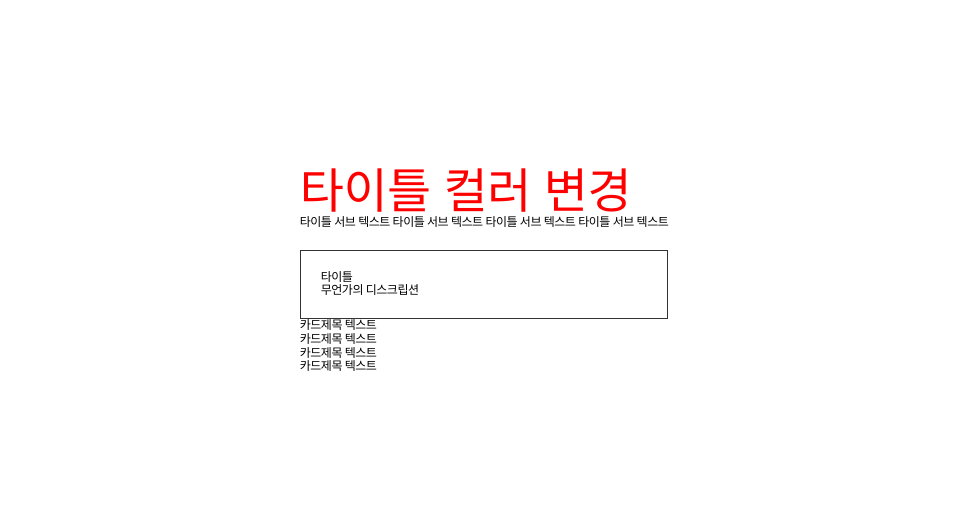
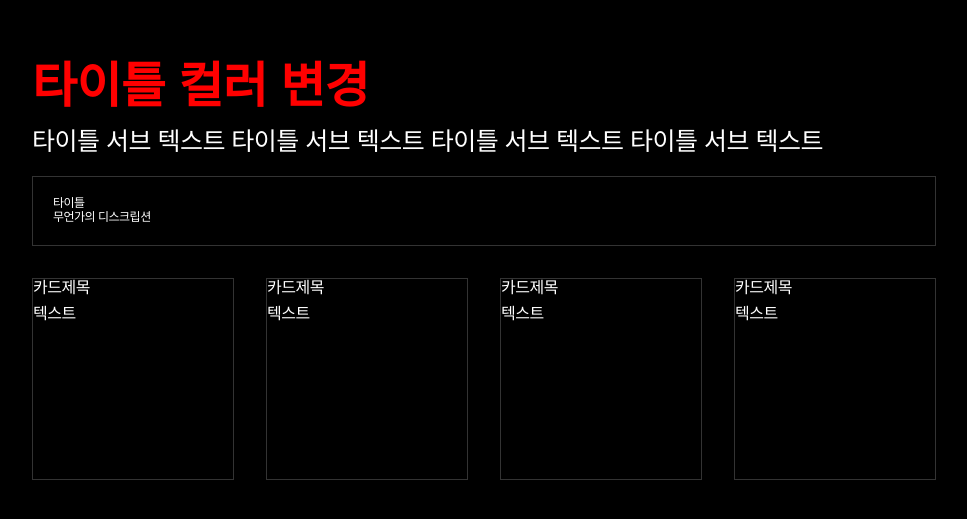
Before and after one commit to amooonsen/figma-token-test, a website: page index.html in a window 1280 px wide. Shown: the part 129-648 px from the top of the page, without its empty margins (156-1123 px from the left). Drawn offline with Linux system fonts and the light colour scheme.

Commit message:
스타일 업데이트

```diff
--- a/global.json
+++ b/global.json
@@ -758,6 +758,18 @@
     "type": "border",
     "description": "보더 추가"
   },
+  "border-gray": {
+    "value": {
+      "color": "#ccc",
+      "width": 1,
+      "style": "solid"
+    },
+    "type": "border"
+  },
+  "list": {
+    "value": 1.5,
+    "type": "lineHeights"
+  },
   "tokenSetOrder": {
     "0": {
       "value": "core",
--- a/index.html
+++ b/index.html
@@ -12,14 +12,14 @@
     <main>
       <section>
         <h1 class="main-title">타이틀 컬러 변경</h1>
-        <p>타이틀 서브 텍스트 타이틀 서브 텍스트 타이틀 서브 텍스트 타이틀 서브 텍스트</p>
+        <p class="sub-title">타이틀 서브 텍스트 타이틀 서브 텍스트 타이틀 서브 텍스트 타이틀 서브 텍스트</p>
         <div class="box">
           <dl>
             <dt>타이틀</dt>
             <dd>무언가의 디스크립션</dd>
           </dl>
         </div>
-        <ul>
+        <ul class="card-list">
           <li>
             <div class="card">
               <strong>카드제목</strong>
--- a/style.scss
+++ b/style.scss
@@ -5,11 +5,19 @@ body {
   justify-content: center;
   align-items: center;
   height: 100vh;
+  background: $colors-black;
+  color: $colors-white;
 }
 
 .main-title {
-  font-size: 48px;
+  font-size: $fontsizes-h1+px;
   color: $primary-color;
+  font-weight: bold;
+}
+
+.sub-title {
+  margin-top: $spacing-md+px;
+  font-size: $fontsizes-h4+px;
 }
 
 .box {
@@ -17,3 +25,22 @@ body {
   padding: 20px;
   border: $border-black;
 }
+
+.card-list {
+  display: flex;
+  gap: $spacing-lg+px;
+  margin-top: $spacing-lg+px;
+
+  li {
+    font-size: $fontsizes-body+px;
+    border: $border-black;
+    min-height: 200px;
+  }
+
+  .card {
+    display: flex;
+    flex-direction: column;
+    gap: $spacing-sm+px;
+    width: 200px;
+  }
+}
--- a/variables.scss
+++ b/variables.scss
@@ -1,6 +1,6 @@
 
 // Do not edit directly
-// Generated on Wed, 06 Mar 2024 04:02:06 GMT
+// Generated on Wed, 06 Mar 2024 23:45:51 GMT
 
 $button-primary-background: #5a67d8;
 $button-primary-text: #ffffff;
@@ -161,6 +161,8 @@ $fontsizes-xs: 10.4;
 $primary-color: #ff0000;
 $point-color-01: #ec596a;
 $border-black: 1px solid #333;
+$border-gray: 1px solid #ccc;
+$list: 1.5;
 $tokensetorder-0: core;
 $tokensetorder-1: light;
 $tokensetorder-2: dark;
```
Also changed, not shown: style.css, 1 other file.
